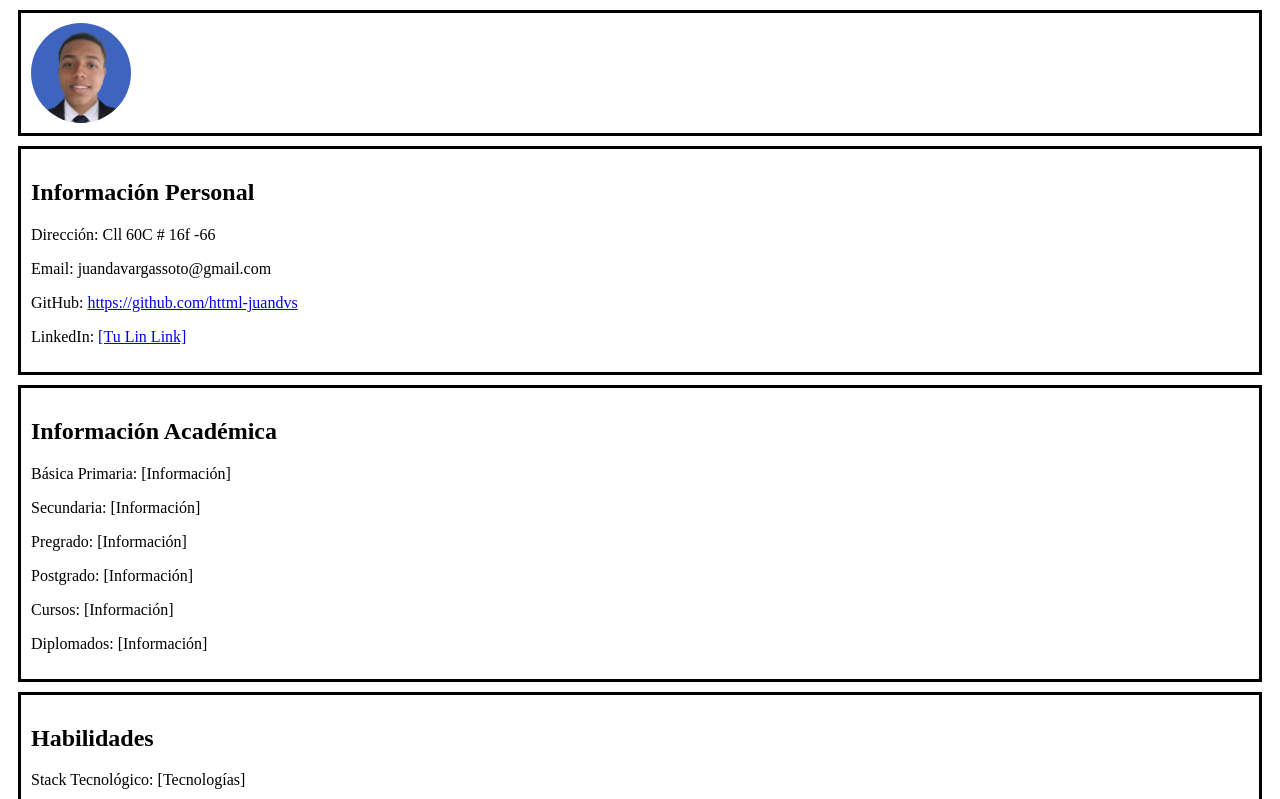
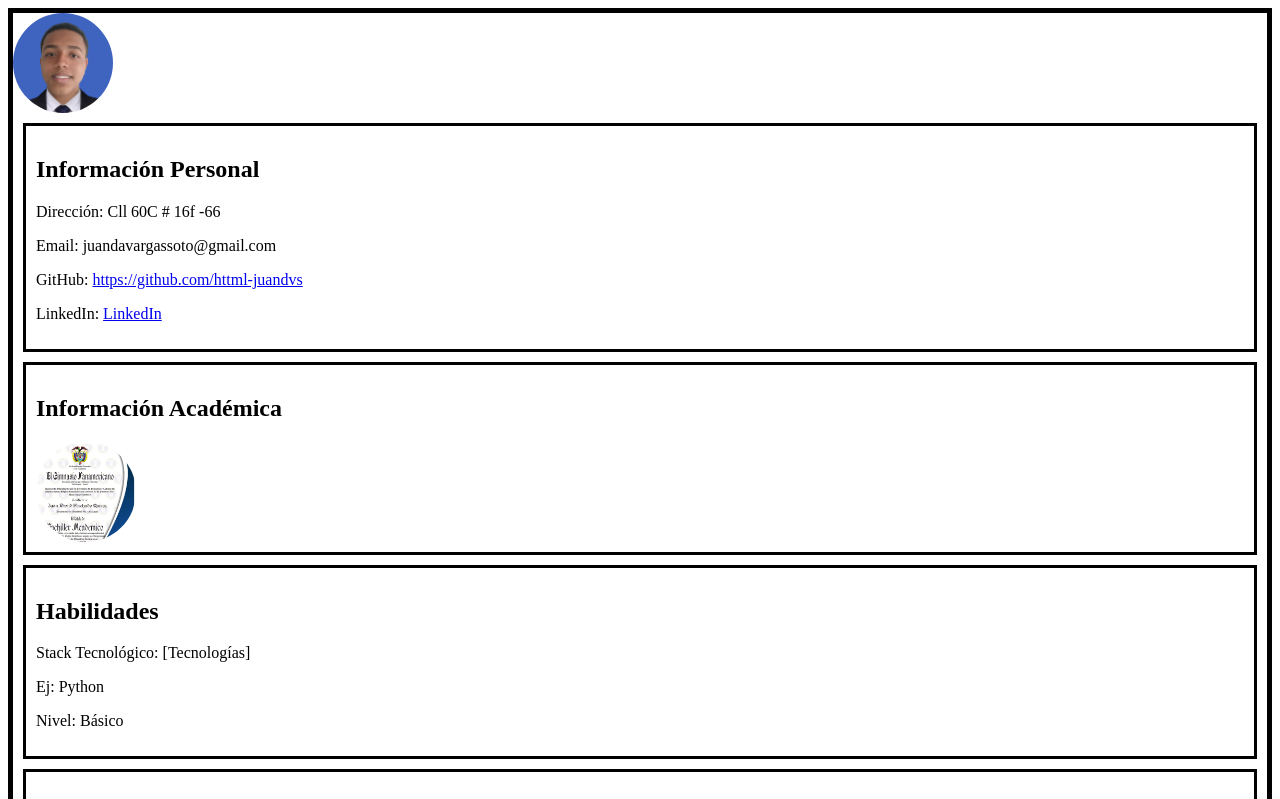
Before and after one commit to httml-juandvs/HTML_S1_VargasJuan, a plain HTML site: page Dia 2/index.html in a window 1280 px wide. Shown: the top 799 px of the page. Drawn offline with Linux system fonts and the light colour scheme.

Commit message:
refactor :art: README.md

```diff
--- a/Dia 2/index.html
+++ b/Dia 2/index.html
@@ -1,5 +1,10 @@
 <!-- Ejercicio Dia 2 -->
 <html>
+    <style>
+        .marco2{
+            border: 5px solid black;
+        }
+    </style>
      <style>.marco
                 {
                     border: 3px solid #000;
@@ -8,8 +13,6 @@
 
                 }
             </style>
-            <div class="marco">
-    <head>
 
         <style>
             .round-frame {
@@ -24,12 +27,12 @@
             height: auto;
             }
         </style>
-        <div class="round-frame">
-            <img src="img1.png" alt="Imagen 1">
-        </div></div>
+    <head>
+
     </head>
     <body>
 
+        <div class ="marco2">
             <section id="personal-info">
                 <style>.marco
                     {
@@ -39,12 +42,19 @@
 
                     }
                 </style>
+                <div class="info">
+                    <div class="round-frame">
+                        <img src="img1.png" alt="Imagen 1">
+                    </div>
                     <div class="marco">
                         <h2>Información Personal</h2>
                         <p>Dirección: Cll 60C # 16f -66</p>
                         <p>Email: juandavargassoto@gmail.com </p>
                         <p>GitHub: <a href="https://github.com/httml-juandvs">https://github.com/httml-juandvs</a></p>
-                <p>LinkedIn: <a href="[]">[Tu Lin Link]</a></p>
+                        <p>LinkedIn: <a href="[]">LinkedIn</a></p>
+                    </div>
+                </div>
+
             </section>
 
             <section id="academic-info">
@@ -56,14 +66,13 @@
 
                 }
             </style>
+
             <div class="marco">
             <h2>Información Académica</h2>
-            <p>Básica Primaria: [Información]</p>
-            <p>Secundaria: [Información]</p>
-            <p>Pregrado: [Información]</p>
-            <p>Postgrado: [Información]</p>
-            <p>Cursos: [Información]</p>
-            <p>Diplomados: [Información]</p>
+            <div class="info">
+                <div class="round-frame">
+                    <img src="img2.png" alt="Imagen 2">
+                </div>
             </section>
             <section id="habilidades">
             <style>.marco
@@ -109,6 +118,6 @@
             <p>Email: [Email del Contacto]</p>
             <p>Teléfono: [Teléfono del Contacto]</p>
             </section>
-
+        </div>
     </body>
     </html>
```
Also changed, not shown: Dia 2/img2.png (added), 1 other file. Lines whose indentation alone changed are shown as unchanged.
